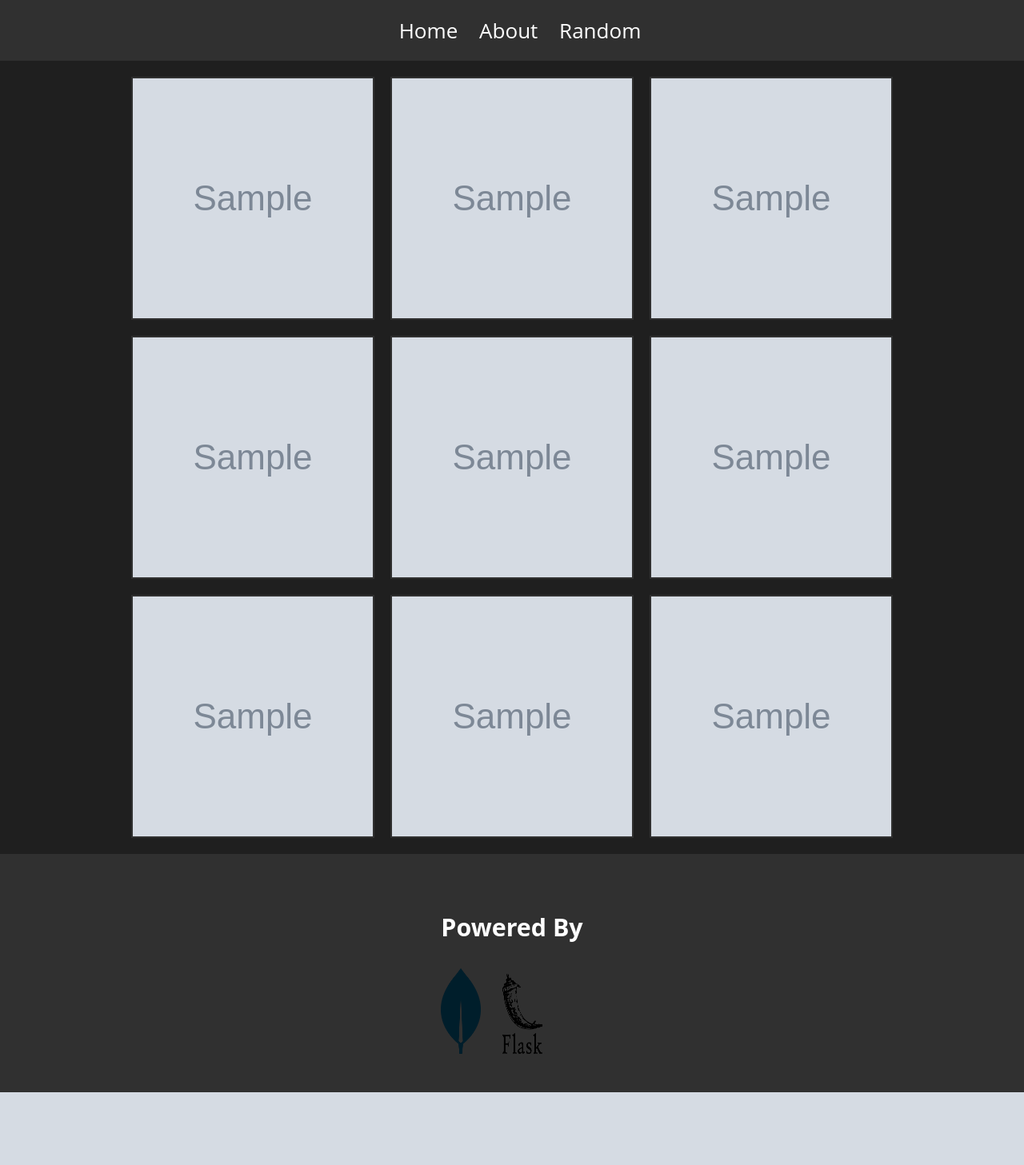
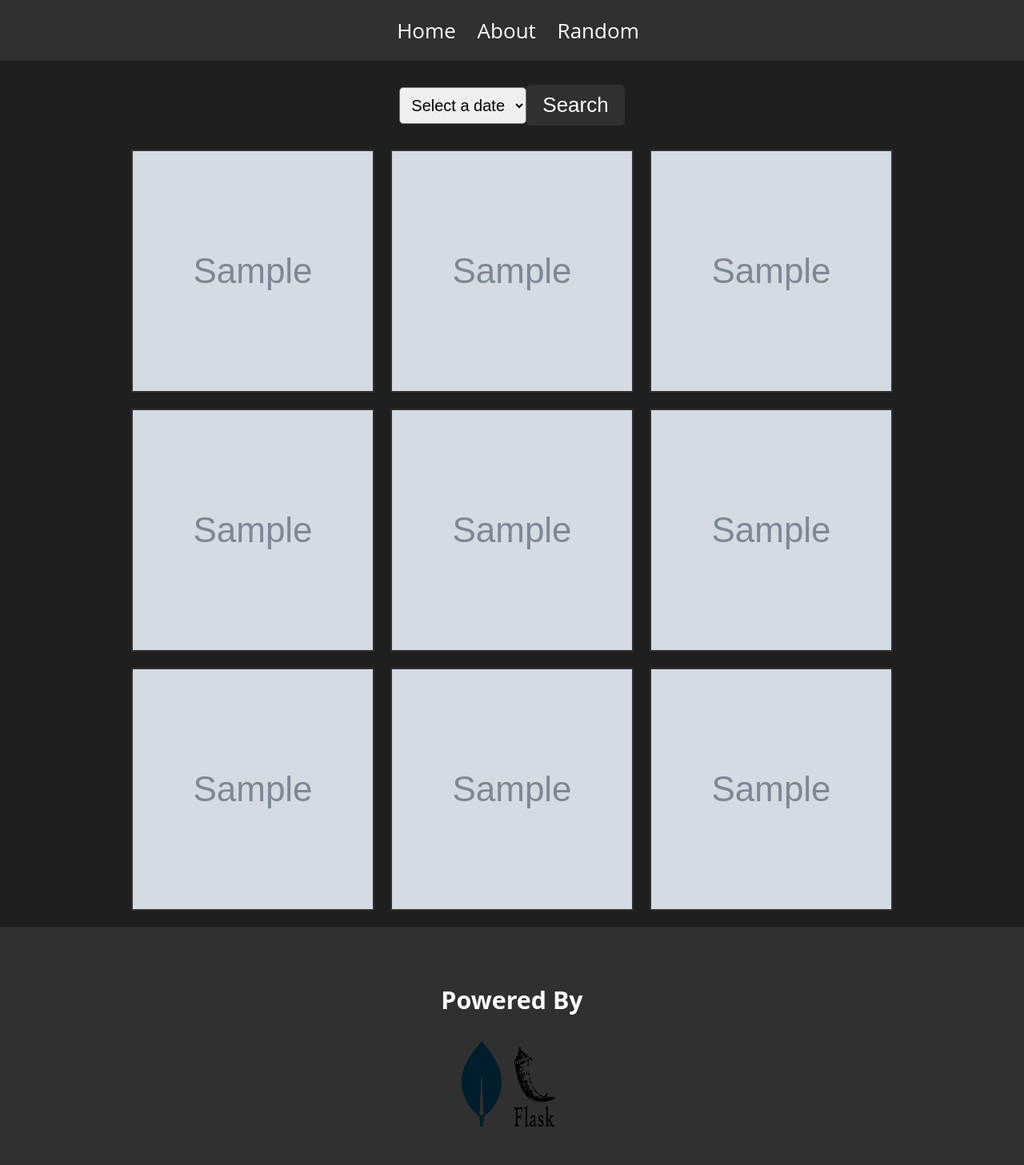
Before and after one commit to JamisonHunter/astronomicalonline.com, a Flask app: template templates/index.html in a window 1280 px wide. Shown: the whole page at 80% size. Before the commit the page ends 1366 px from the top, so only its background shows below. Run offline with Flask 3, Linux system fonts and the light colour scheme; the template is opened without the code that fills it: most values are stand-ins (such as "Sample title", 1, 10 or a date in 2020); grey boxes marked "Sample" are stand-in pictures.

Commit message:
Implemented Search Feature

```diff
--- a/main.py
+++ b/main.py
@@ -1,5 +1,5 @@
 # Imports
-from flask import Flask, render_template
+from flask import Flask, render_template, request, redirect, url_for
 from pymongo import MongoClient
 from random import randint
 from datetime import datetime, timedelta
@@ -45,6 +45,9 @@ def index():
   image_7 = collection.find_one({"Date": date_7.strftime("%Y-%m-%d")})
   image_8 = collection.find_one({"Date": date_8.strftime("%Y-%m-%d")})
 
+  # Query MongoDB to get available dates
+  available_dates = collection.distinct("Date")
+
   return render_template("index.html",
                          image=most_recent_image,
                          image_1=image_1,
@@ -54,7 +57,8 @@ def index():
                          image_5=image_5,
                          image_6=image_6,
                          image_7=image_7,
-                         image_8=image_8)
+                         image_8=image_8,
+                         available_dates=available_dates)
 
 
 # About
@@ -110,5 +114,28 @@ def image_details(image_id):
   return render_template("image_details.html", image=image)
 
 
+# Search
+@app.route("/search", methods=["POST"])
+def search():
+  search_date = request.form.get("searchDate")
+
+  # Perform database query to find images for the selected date
+  client = MongoClient(my_secret)
+  db = client["astronomy"]
+  collection = db["apod"]
+
+  # Query MongoDB to find the image with the selected date
+  selected_image = collection.find_one({"Date": search_date})
+
+  if selected_image:
+    # If an image is found, redirect to the image details page
+    return redirect(
+        url_for("image_details", image_id=str(selected_image["_id"])))
+  else:
+    # If no image is found, render an error page or handle it as desired
+    return render_template("error.html",
+                           message="No image found for the selected date.")
+
+
 if __name__ == "__main__":
   app.run(host='0.0.0.0', port=8080, debug=True)
--- a/static/style.css
+++ b/static/style.css
@@ -105,7 +105,7 @@ nav ul {
   margin: 0;
   padding: 0;
   text-align: center;
-  margin-left: 40px; /* Centering the header. */
+  margin-left: 35px; /* Centering the header. */
 }
 
 nav ul li {
@@ -124,6 +124,7 @@ nav ul li a:hover {
 }
 
 footer {
+  text-align: center;
   background-color: #303030;
   color: #ffffff;
   padding: 40px 0;
@@ -132,7 +133,7 @@ footer {
 
 .technologies img {
   width: 50px;
-  margin-right: 20px;
+  margin-right: 10px;
 }
 
 .flask {
@@ -158,3 +159,38 @@ footer {
 .about-title-box {
   text-align: center;
 }
+
+/* Search Form Styles */
+.search-form {
+    display: flex;
+    align-items: center;
+    justify-content: center;
+    margin-bottom: 20px;
+  margin-top: 20px;
+}
+
+.search-label {
+    margin-right: 10px;
+    font-size: 24px;
+}
+
+.search-select {
+    padding: 10px;
+    font-size: 20px;
+    border-radius: 5px;
+}
+
+.search-button {
+    padding: 10px 20px;
+    font-size: 26px;
+    background-color: #303030;
+    color: #fff;
+    border: none;
+    border-radius: 5px;
+    cursor: pointer;
+    transition: background-color 0.3s;
+}
+
+.search-button:hover {
+    background-color: #0056b3;
+}
--- a/templates/index.html
+++ b/templates/index.html
@@ -16,6 +16,19 @@
             </ul>
         </nav>
     </header>
+
+  <div class="container">
+    <!-- Search Form -->
+    <form id="searchForm" method="POST" action="/search" class="search-form">
+      <select id="searchDate" name="searchDate" class="search-select" required>
+        <option value="" disabled selected>Select a date</option>
+        {% for date in available_dates %}
+          <option value="{{ date }}">{{ date }}</option>
+        {% endfor %}
+      </select>
+      <button type="submit" class="search-button">Search</button>
+    </form>
+  </div>
 
     <div class="container">
         <div class="main-img">
```
